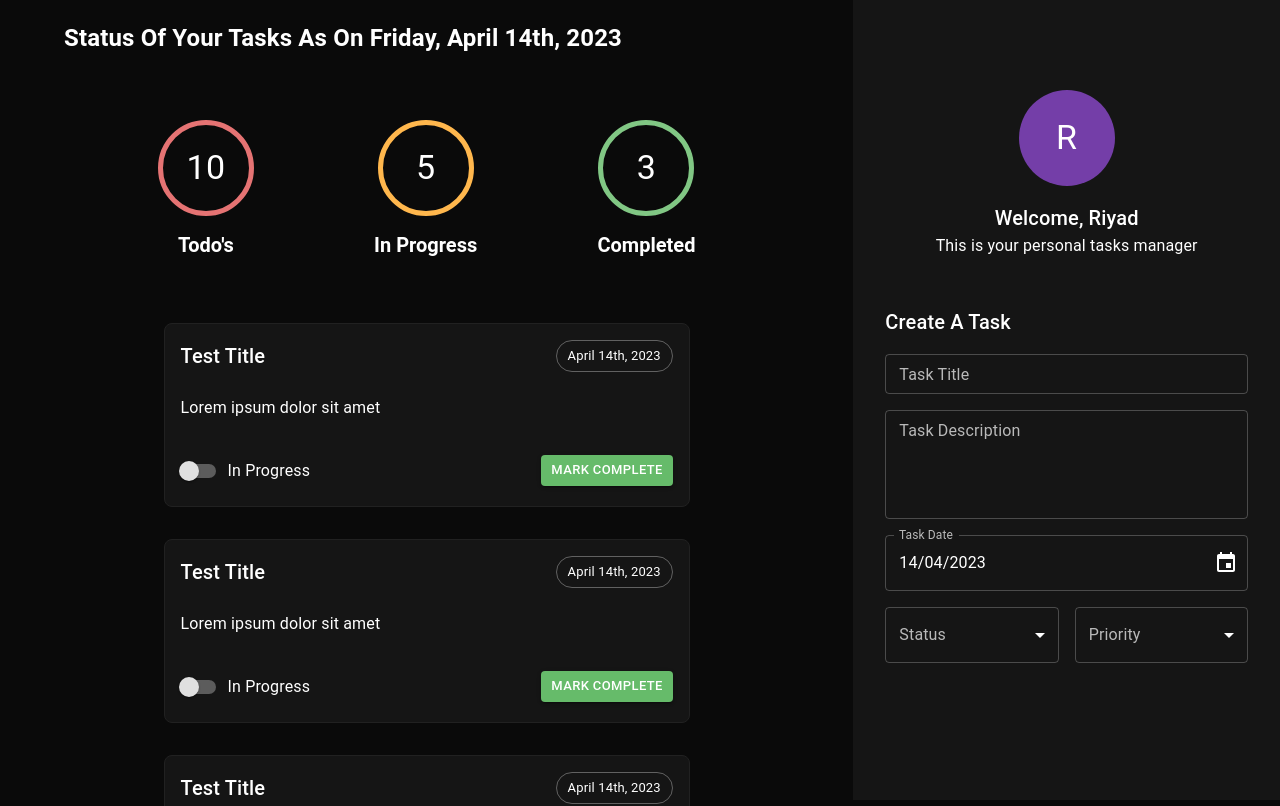
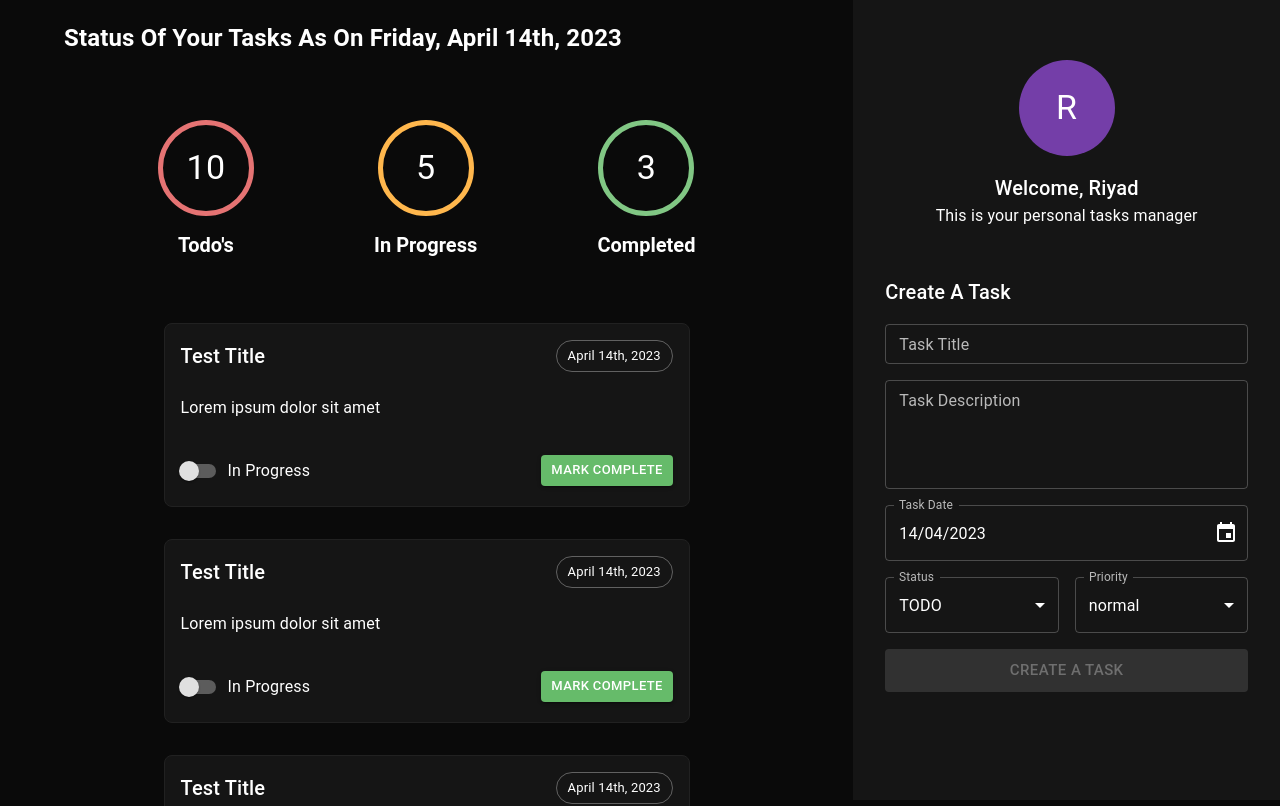
Before and after one commit to riyadsalem/Personal-Tasks-Manager, a React (Create React App) app in the folder TODO/: page / in a window 1280 px wide. Shown: the top 806 px of the page. Built offline with nearby package versions, Linux system fonts and the light colour scheme.

Commit message:
Integration by TaStack Query (React Query) For BackEnd and FrontEnd Release #6

```diff
--- a/TODO/src/components/sidebar/createTaskForm/index.tsx
+++ b/TODO/src/components/sidebar/createTaskForm/index.tsx
@@ -1,13 +1,82 @@
-import React, { FC, ReactElement } from 'react';
-import { Box, Typography, Stack } from '@mui/material';
+import React, {
+  FC,
+  ReactElement,
+  useState,
+  useEffect,
+} from 'react';
+import {
+  Box,
+  Typography,
+  Stack,
+  LinearProgress,
+  Button,
+  Alert,
+  AlertTitle,
+} from '@mui/material';
 import { TaskTitleField } from './_taskTitleField';
 import { TaskDescriptionField } from './_taskDescriptionField';
 import { TaskDateField } from './_taskDateField';
 import { TaskSelectField } from './_taskSelectField';
 import { Status } from './enums/Status';
 import { Priority } from './enums/Priority';
+import { useMutation } from 'react-query';
+import { sendApiRequest } from '../../../helpers/sendApiRequest';
+import ICreateTask from '../../taskArea/interfaces/ICreateTaks';
 
 export const CreateTaskForm: FC = (): ReactElement => {
+  const [title, setTitle] = useState<string | undefined>(
+    undefined,
+  );
+  const [description, setDescription] = useState<
+    string | undefined
+  >(undefined);
+  const [date, setDate] = useState<Date | null>(new Date());
+  const [status, setStatus] = useState<string>(Status.todo);
+  const [priority, setPriority] = useState<string>(
+    Priority.normal,
+  );
+  const [showSuccess, setShowSuccess] =
+    useState<boolean>(false);
+
+  // Create task mutation
+  const createTaskMutation = useMutation(
+    (data: ICreateTask) =>
+      sendApiRequest(
+        'http://localhost:3200/tasks',
+        'POST',
+        data,
+      ),
+  );
+
+  function createTaskHandler() {
+    if (!title || !date || !description) {
+      return;
+    }
+
+    const task: ICreateTask = {
+      title,
+      date: date.toString(),
+      description,
+      status,
+      priority,
+    };
+    createTaskMutation.mutate(task);
+  }
+
+  useEffect(() => {
+    if (createTaskMutation.isSuccess) {
+      setShowSuccess(true);
+    }
+
+    const successTimeout = setTimeout(() => {
+      setShowSuccess(false);
+    }, 7000);
+
+    return () => {
+      clearTimeout(successTimeout);
+    };
+  }, [createTaskMutation.isSuccess]);
+
   return (
     <Box
       display="flex"
@@ -17,13 +86,33 @@ export const CreateTaskForm: FC = (): ReactElement => {
       px={4}
       my={6}
     >
+      {showSuccess && (
+        <Alert
+          severity="success"
+          sx={{ width: '100%', marginBottom: '16px' }}
+        >
+          <AlertTitle>Success</AlertTitle>
+          The task has been created successfully
+        </Alert>
+      )}
+
       <Typography mb={2} component="h2" variant="h6">
         Create A Task
       </Typography>
       <Stack spacing={2} sx={{ width: '100%' }}>
-        <TaskTitleField />
-        <TaskDescriptionField />
-        <TaskDateField />
+        <TaskTitleField
+          onChange={(e) => setTitle(e.target.value)}
+          disabled={createTaskMutation.isLoading}
+        />
+        <TaskDescriptionField
+          onChange={(e) => setDescription(e.target.value)}
+          disabled={createTaskMutation.isLoading}
+        />
+        <TaskDateField
+          value={date}
+          onChange={(date) => setDate(date as Date)}
+          disabled={createTaskMutation.isLoading}
+        />
         <Stack
           sx={{ width: '100%' }}
           direction="row"
@@ -32,6 +121,11 @@ export const CreateTaskForm: FC = (): ReactElement => {
           <TaskSelectField
             label="Status"
             name="status"
+            value={status}
+            disabled={createTaskMutation.isLoading}
+            onChange={(e) =>
+              setStatus(e.target.value as string)
+            }
             items={[
               {
                 value: Status.todo,
@@ -46,6 +140,11 @@ export const CreateTaskForm: FC = (): ReactElement => {
           <TaskSelectField
             label="Priority"
             name="priority"
+            value={priority}
+            disabled={createTaskMutation.isLoading}
+            onChange={(e) =>
+              setPriority(e.target.value as string)
+            }
             items={[
               {
                 value: Priority.low,
@@ -62,6 +161,22 @@ export const CreateTaskForm: FC = (): ReactElement => {
             ]}
           />
         </Stack>
+        {createTaskMutation.isLoading && <LinearProgress />}
+        <Button
+          disabled={
+            !title ||
+            !description ||
+            !date ||
+            !status ||
+            !priority
+          }
+          variant="contained"
+          size="large"
+          fullWidth
+          onClick={createTaskHandler}
+        >
+          Create A Task
+        </Button>
       </Stack>
     </Box>
   );
--- /dev/null
+++ b/TODO/src/components/taskArea/interfaces/ICreateTaks.ts
@@ -0,0 +1,7 @@
+export default interface ICreateTask {
+  title: string;
+  date: string;
+  description: string;
+  status: string;
+  priority: string;
+}
```
